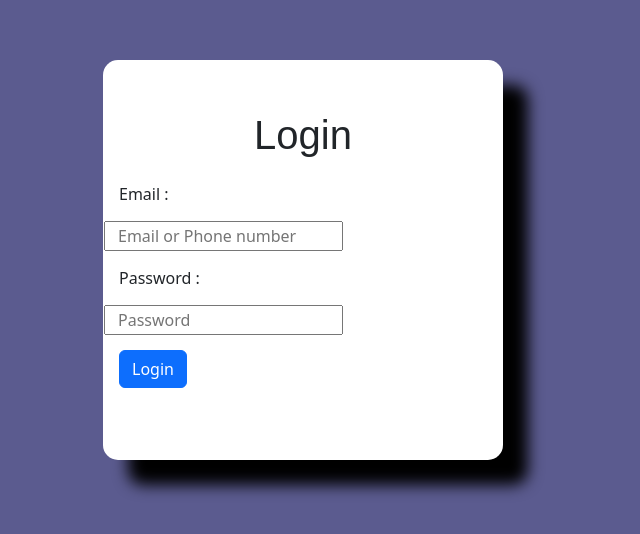
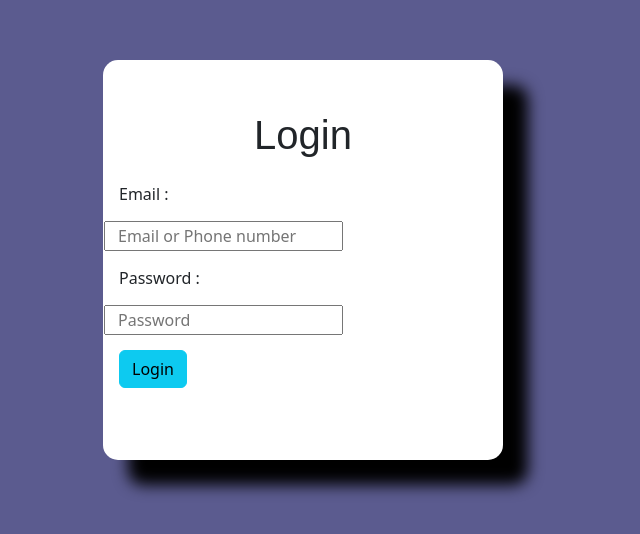
Before and after one commit to sekharr02/angular-projects, an Angular app: page / in a window 1280 px wide. Shown: the part 140-674 px from the top of the page, without its empty margins (337-977 px from the left). Built offline with nearby package versions, Linux system fonts and the light colour scheme.

Commit message:
login button color changed to orange

```diff
--- a/src/app/login/login.component.html
+++ b/src/app/login/login.component.html
@@ -7,7 +7,7 @@
       <label for="" > Password :</label>
       <input type="text"  placeholder="Password" formControlName="password">
       <br>
-      <button (click)="submit()" class="btn btn-primary">Login</button>
+      <button (click)="submit()" class="btn btn-info">Login</button>
 </div>
 
 
```
